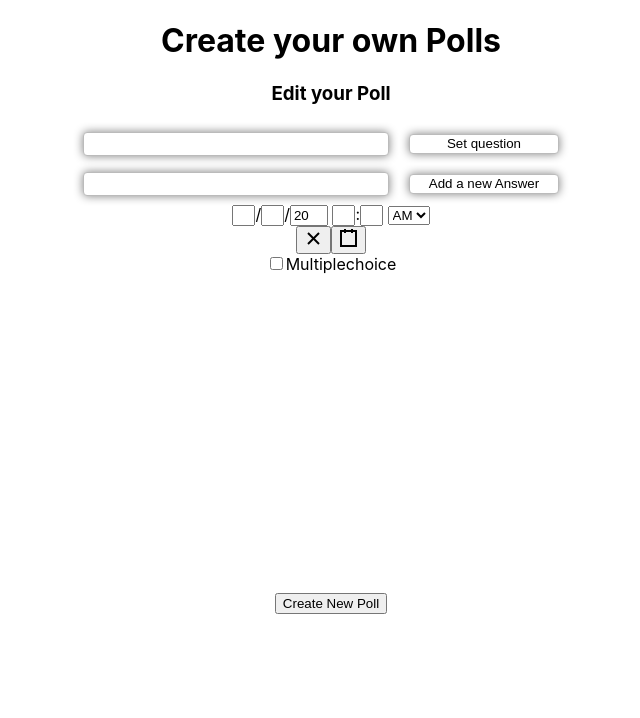
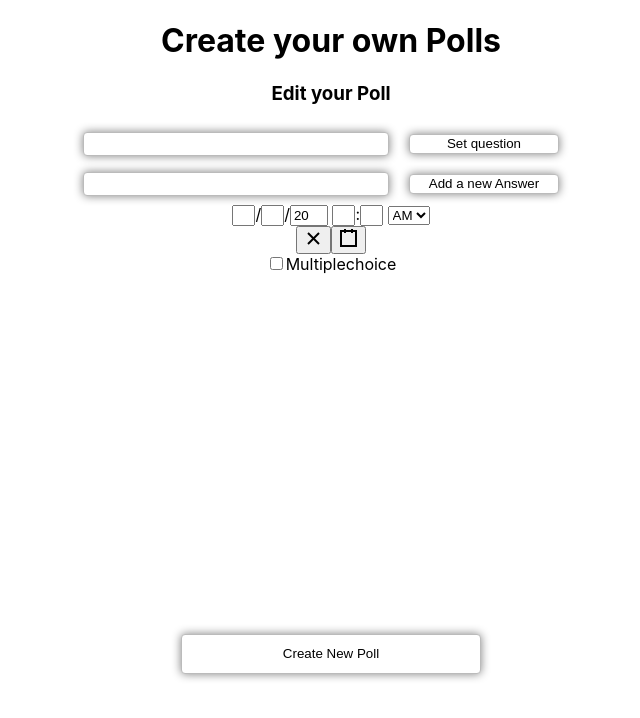
Before and after one commit to BastianKubaile/Vote, a React (Create React App) app: page / in a window 1280 px wide. Both pictures are taken after typing "Sample" into the empty fields and a click on the button "Create a new Poll". Shown: the top 718 px of the page, without its empty margins (309-949 px from the left). Built offline with nearby package versions, Linux system fonts and the light colour scheme.

Commit message:
Made some stuff even prettier :O

```diff
--- a/src/components/Poll/EditPoll.js
+++ b/src/components/Poll/EditPoll.js
@@ -3,7 +3,7 @@ import BaseComponent from "../lib/BaseComponent"
 import Poll from "./Poll"
 import settings from "../../config"
 import DateTimePicker from "react-datetime-picker";
-import PollStats from "../PollStats"
+import PollStats from "./PollStats"
 import "./editpoll.scss"
 
 class EditPoll extends BaseComponent{
@@ -23,6 +23,7 @@ class EditPoll extends BaseComponent{
             client_id: "",
             secret_id: "",
             answer: "",
+            poll_exists: this.props.poll? true: false,
             poll: initalpoll
         }
     }
@@ -129,7 +130,7 @@ class EditPoll extends BaseComponent{
                     })}/>
                     <PollStats submitions={this.state.poll.submitions}/>
                     <form onSubmit={this.createPoll}>
-                        <button>Create New Poll</button>
+                        <button className="btn" id="submitbtn">{this.state.poll_exists?"Update Poll":"Create New Poll"}</button>
                     </form>
                 </>
                 }
--- a/src/components/PollStats.js
+++ b/src/components/Poll/PollStats.js
@@ -1,7 +1,8 @@
 import React from "react";
-import BaseComponent from "./lib/BaseComponent";
-import '../../node_modules/react-vis/dist/style.css';
+import BaseComponent from "../lib/BaseComponent";
+import '../../../node_modules/react-vis/dist/style.css';
 import {XYPlot, XAxis, YAxis, HorizontalGridLines, VerticalGridLines, HorizontalBarSeries, VerticalBarSeries} from 'react-vis';
+import "./pollstats.scss"
 
 class PollStats extends BaseComponent{
     constructor(props){
--- a/src/components/Poll/editpoll.scss
+++ b/src/components/Poll/editpoll.scss
@@ -6,4 +6,10 @@
     .btn .txtinput{
         height: 25px;
     }
+
+    #submitbtn{
+        width: 300px;
+        height: 40px;
+
+    }
 }
--- /dev/null
+++ b/src/components/Poll/pollstats.scss
@@ -0,0 +1,8 @@
+
+.PollStats{
+    div.rv-xy-plot {
+        margin: auto;
+        margin-top: 30px;
+        margin-bottom: 20px;
+    }
+}
```
Also changed, not shown: src/components/Poll/pollstates.scss (added).
